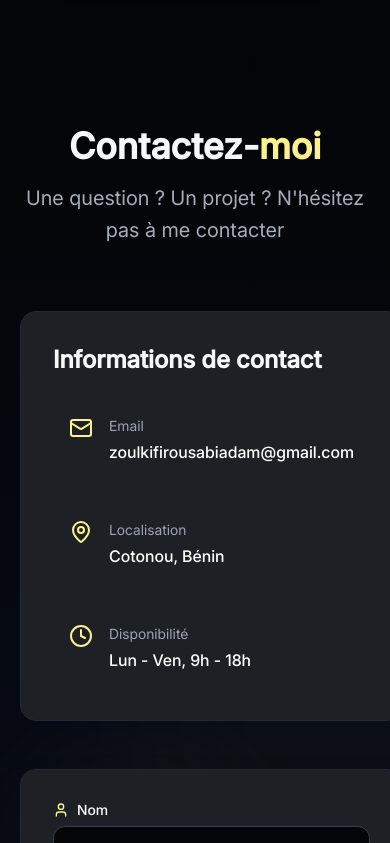
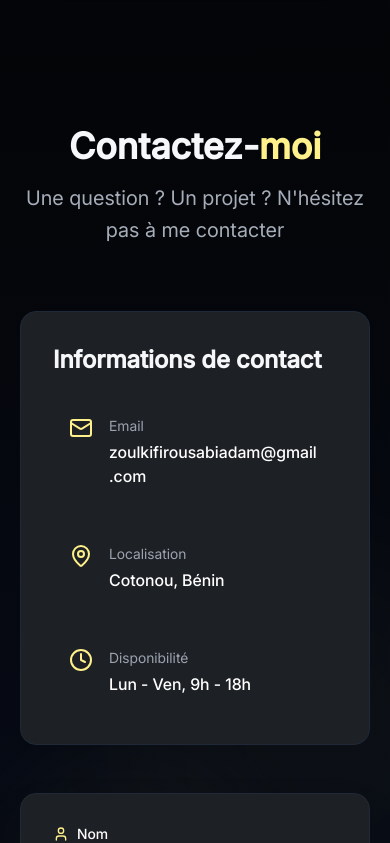
Before and after one commit to Zoul-Coding/portfolio, a React (Vite) app: page / in a window 390 px wide. Shown: the part 5041-5884 px from the top of the page. Built offline with nearby package versions, Linux system fonts and the light colour scheme.

Commit message:
resolve bug responsive

```diff
--- a/src/interface/Contact/Contact.tsx
+++ b/src/interface/Contact/Contact.tsx
@@ -139,7 +139,7 @@ const Contact = () => {
         <div className="absolute bottom-1/3 right-1/3 w-64 h-64 bg-yellow-200/5 rounded-full blur-3xl animate-pulse delay-1000"></div>
       </div>
 
-      <div className="max-w-screen-xl mx-auto xl:px-0 px-5 relative z-10">
+      <div className="lg:max-w-screen-xl mx-auto xl:px-0 px-5 relative z-10">
         {/* Header */}
         <div className="text-center mb-16 animate-fade-in-up">
           <h2 className="md:text-5xl text-4xl font-bold mb-4">
@@ -150,10 +150,10 @@ const Contact = () => {
           </p>
         </div>
 
-        <div className="grid lg:grid-cols-5 gap-12">
+        <div className="grid lg:grid-cols-5 grid-cols-1 gap-12">
           {/* Informations de contact */}
           <div className="lg:col-span-2 space-y-6 animate-fade-in opacity-0 animation-delay-200">
-            <div className="bg-secondary rounded-2xl p-8 border border-gray-800">
+            <div className="w-full bg-secondary rounded-2xl p-8 border border-gray-800">
               <h3 className="text-2xl font-bold mb-6">
                 Informations de contact
               </h3>
@@ -167,12 +167,12 @@ const Contact = () => {
                     <div className="text-yellow-200 group-hover:scale-110 transition-transform">
                       {info.icon}
                     </div>
-                    <div className="flex-1">
+                    <div className="flex-1 min-w-0">
                       <p className="text-sm text-gray-400 mb-1">{info.title}</p>
                       {info.link ? (
                         <a
                           href={info.link}
-                          className="text-white hover:text-yellow-200 transition-colors font-medium"
+                          className="block break-words text-white hover:text-yellow-200 transition-colors font-medium"
                         >
                           {info.value}
                         </a>
--- a/src/interface/HeroSection/HeroSection.tsx
+++ b/src/interface/HeroSection/HeroSection.tsx
@@ -126,7 +126,7 @@ export function HeroSection() {
                   </a>
                 ))}
               </div>
- */}
+            */}
             {/* Scroll indicator animé */}
             {/* <div className="hidden md:flex justify-center pt-12 animate-bounce">
               <div className="flex flex-col items-center justify-center gap-2 text-gray-400">
```
